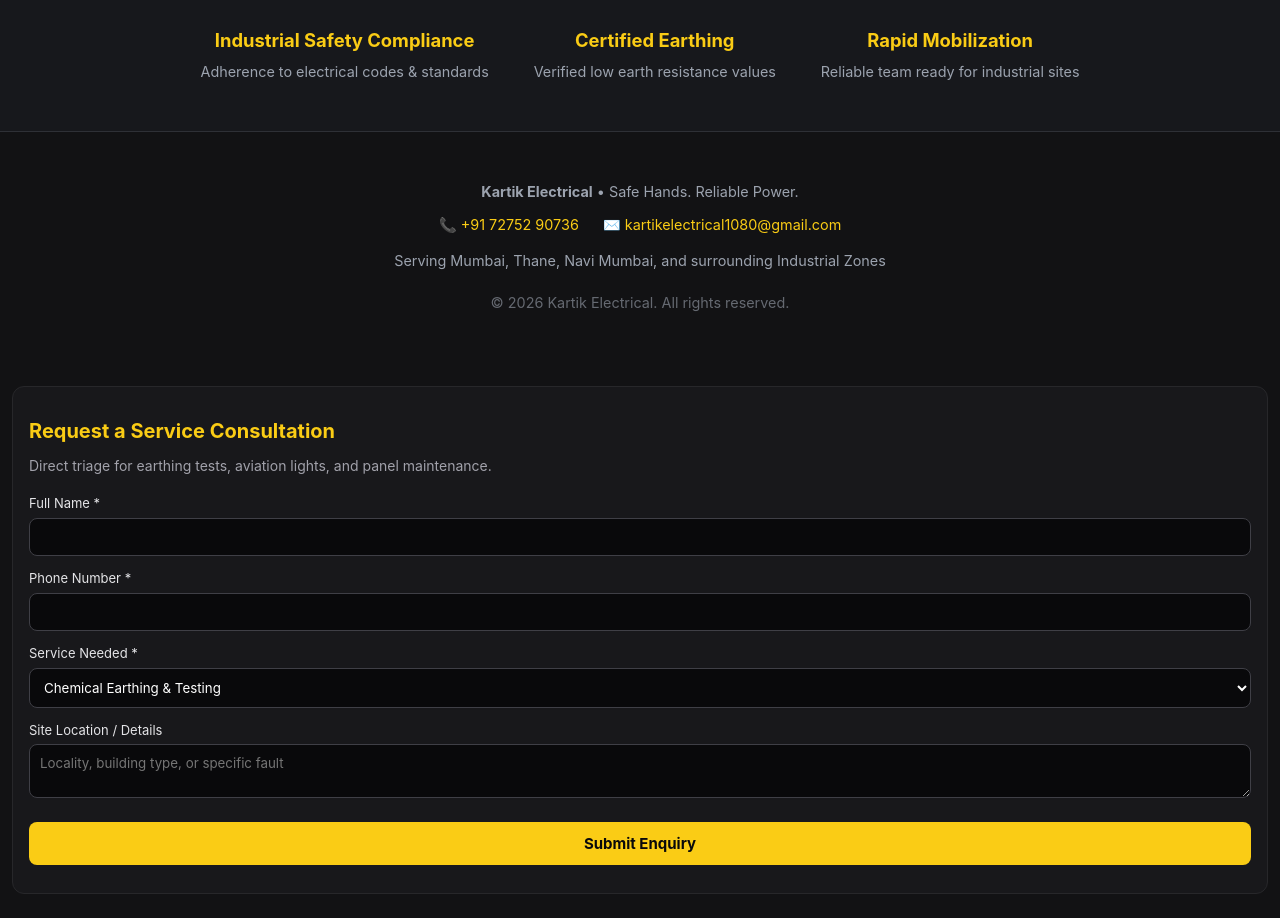
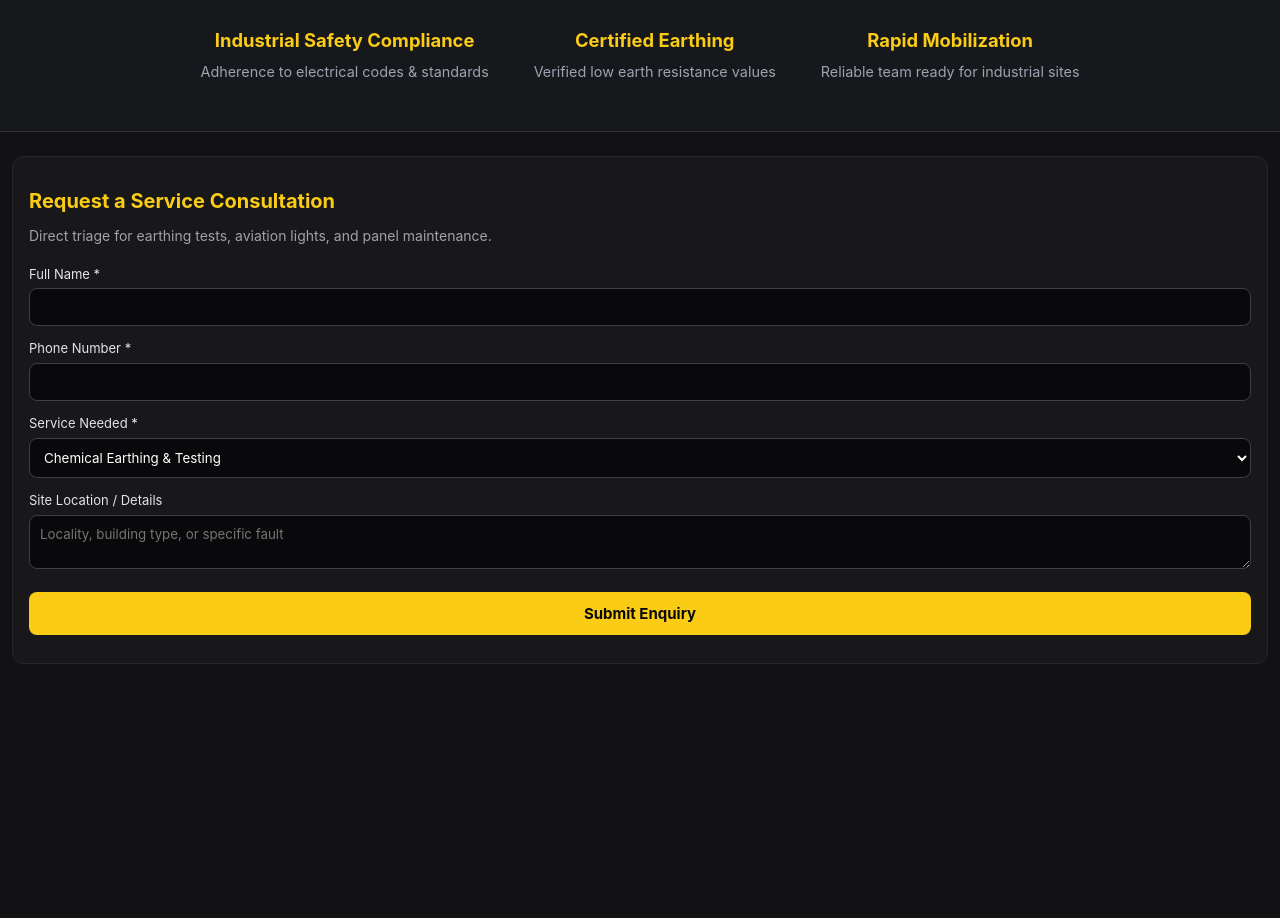
Before and after one commit to kartiksingh1080-a11y/kartik-electrical, a plain HTML site: page index.html in a window 1280 px wide. Shown: the part 1460-2378 px from the top of the page. After the commit the page ends 2148 px from the top, so only its background shows below. Drawn offline with Linux system fonts and the light colour scheme.

Commit message:
Update index.html

```diff
--- a/index.html
+++ b/index.html
@@ -337,28 +337,14 @@
         <p>Reliable team ready for industrial sites</p>
       </div>
     </div>
-  </section>
-
-  <!-- Footer -->
-  <footer>
-    <p><strong>Kartik Electrical</strong> • Safe Hands. Reliable Power.</p>
-
-    <div class="contact-line">
-      <span>📞 <a href="tel:+917275290736">+91 72752 90736</a></span>
-      <span>✉️ <a href="mailto:kartikelectrical1080@gmail.com">kartikelectrical1080@gmail.com</a></span>
-    </div>
-
-    <p style="margin-top: 0.8rem;">Serving Mumbai, Thane, Navi Mumbai, and surrounding Industrial Zones</p>
-    <p style="margin-top: 1.2rem; opacity: 0.6;">© 2026 Kartik Electrical. All rights reserved.</p>
-  </footer>
-
-</body><!-- Lead Capture Form -->
+  </section/>
+<!-- Lead Capture Form -->
 <section id="contact-form" style="background:#18181b; padding:28px 16px; border-radius:12px; margin:24px 12px; border:1px solid #27272a; color:#fff; font-family:system-ui, sans-serif;">
   <h3 style="color:#facc15; font-size:20px; margin:0 0 8px;">Request a Service Consultation</h3>
   <p style="color:#a1a1aa; font-size:14px; margin:0 0 16px;">Direct triage for earthing tests, aviation lights, and panel maintenance.</p>
 
   <form action="https://api.web3forms.com/submit" method="POST">
-    <input type="hidden" name="access_key" value="6b268f35-f1e1-4">
+    <input type="hidden" name="access_key" value="6b268f35-f1e1-4dbd-bfc7-378f8b7734b7">
     <input type="hidden" name="subject" value="New Service Lead - Kartik Electrical">
 
     <label style="display:block; font-size:13px; margin-bottom:4px; color:#e4e4e7;">Full Name *</label>
@@ -384,4 +370,5 @@
   </form>
 </section>
 
+</body>
 </html>
```
